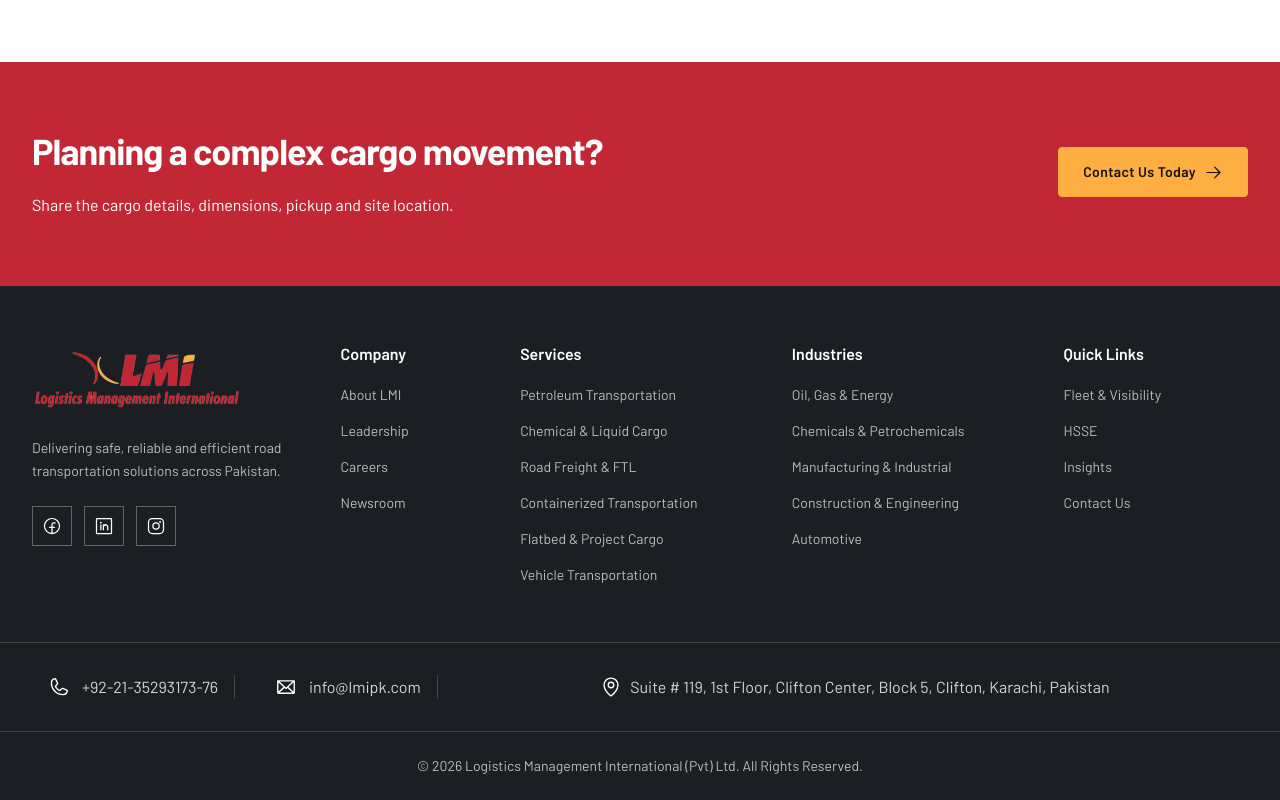
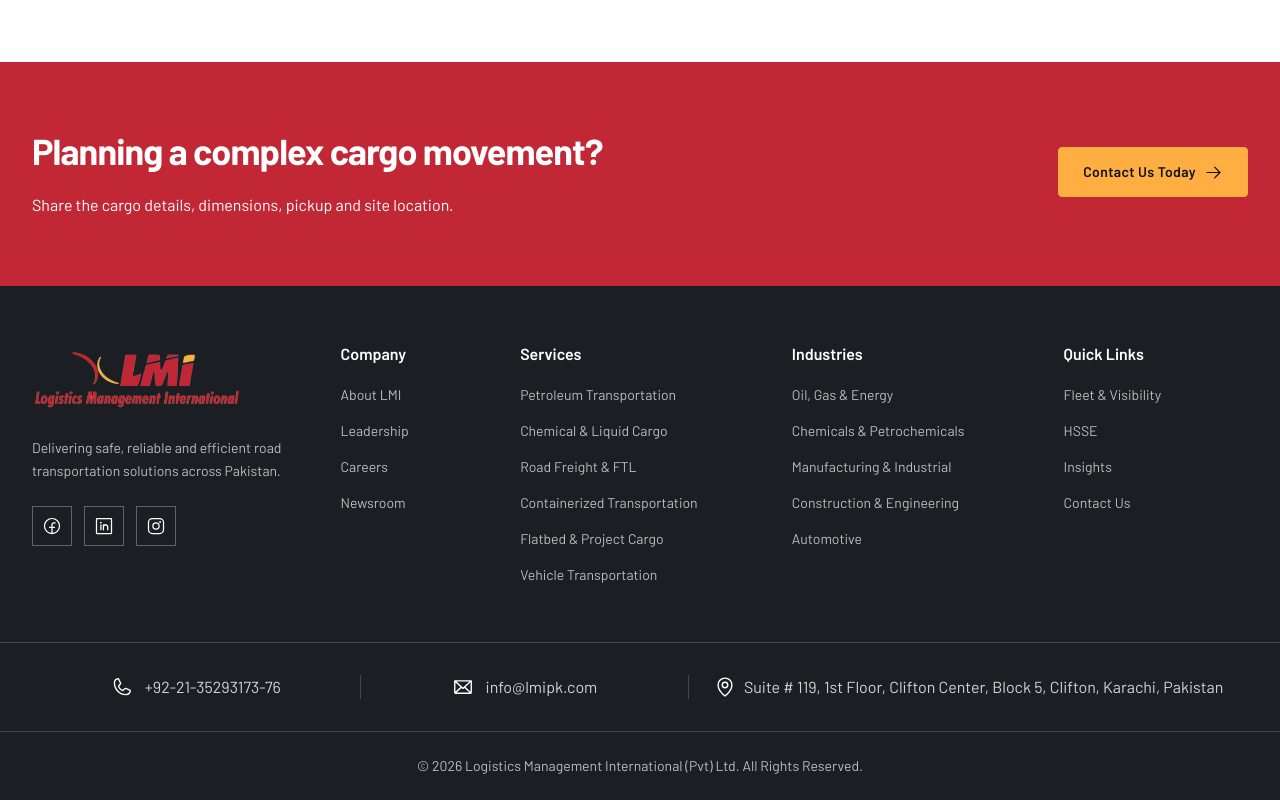
Before and after one commit to abdulrafayb/lmi-website, a React (Vite) app: page /services/heavy-project-cargo in a window 1280 px wide. Shown: the part 4262-5062 px from the top of the page. Built offline with nearby package versions, Linux system fonts and the light colour scheme; the HTML template or start-up script is replaced by a standard one.

Commit message:
Balance centered footer contact columns

```diff
--- a/src/components/Footer.jsx
+++ b/src/components/Footer.jsx
@@ -83,12 +83,12 @@
 
         {/* BAND 2: contact (centered) */}
         <div className={DIVIDER}>
-          <div className="wrapper py-8 text-center">
+          <div className="wrapper max-w-440 py-8 text-center">
             {/* <h2 className="text-base font-semibold text-white">
               {contact.title}
             </h2> */}
 
-            <ul className="flex flex-col items-center gap-7 lg:grid lg:w-full lg:grid-cols-[auto_auto_minmax(0,1fr)] lg:items-center lg:gap-6 lg:divide-x lg:divide-white/18">
+            <ul className="flex flex-col items-center gap-7 lg:grid lg:w-full lg:grid-cols-[minmax(0,1fr)_minmax(0,1fr)_minmax(0,1.7fr)] lg:items-center lg:gap-0 lg:divide-x lg:divide-white/18">
               <li className="max-w-full min-w-0 lg:flex-1 lg:px-4">
                 <a
                   href={contact.phone.href}
@@ -124,7 +124,7 @@
                     size={22}
                     className="shrink-0 text-white"
                   />
-                  <span className="min-w-0 xl:whitespace-nowrap">{contact.address}</span>
+                  <span className="min-w-0 2xl:whitespace-nowrap">{contact.address}</span>
                 </address>
               </li>
             </ul>
```
